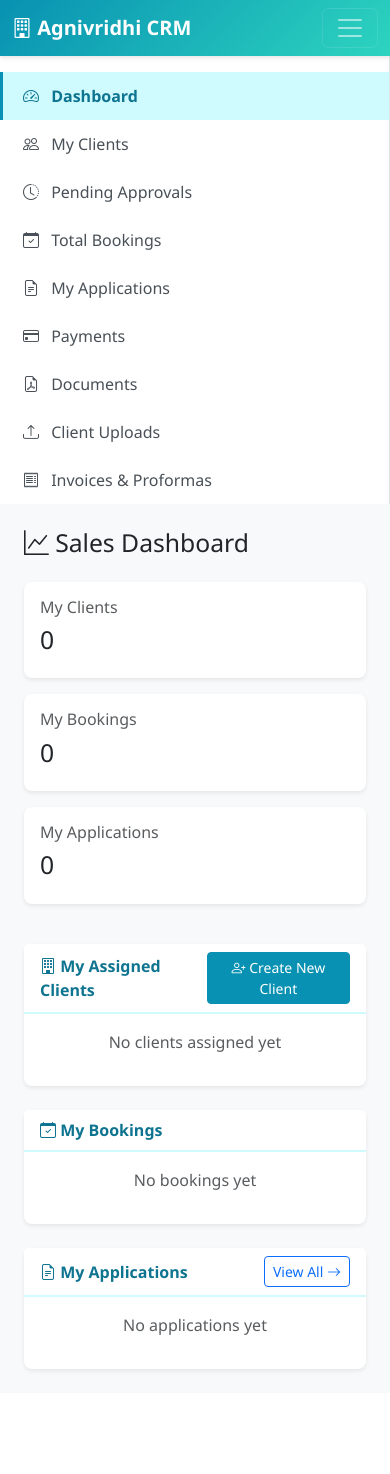
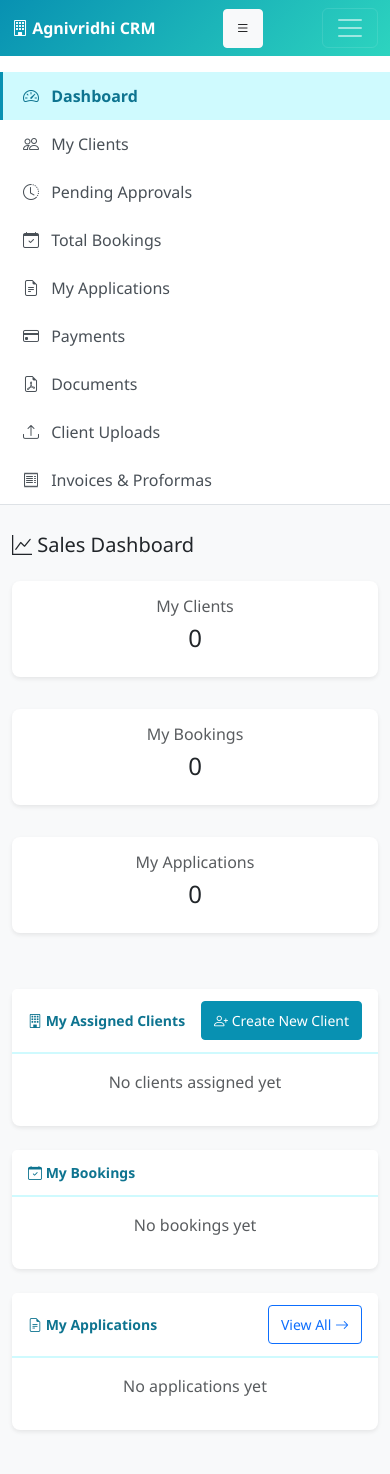
Before and after one commit to Utkarsh1506/crm-agnivridhi, a Django app: page /dashboard/sales/ in a window 390 px wide. Before the commit the page ends 1372 px from the top, so only its background shows below. Run offline with Django 5.2, Linux system fonts and the light colour scheme; the visitor is signed in with stand-in values (Sample User, id 1); data that the repository does not hold is empty; parts of the project's set-up code (start-up, migrations or seed data) failed here and were passed over.

Commit message:
Add comprehensive mobile responsiveness to CRM - responsive tables, mobile sidebar, touch-friendly UI

```diff
--- /dev/null
+++ b/static/css/mobile-responsive.css
@@ -0,0 +1,229 @@
+/* Mobile Responsive Enhancements for Agnivridhi CRM */
+
+/* Ensure all tables are scrollable on mobile */
+.table-responsive {
+    overflow-x: auto;
+    -webkit-overflow-scrolling: touch;
+}
+
+/* Mobile-specific table styling */
+@media (max-width: 768px) {
+    /* Reduce table font size on mobile */
+    .table {
+        font-size: 0.875rem;
+    }
+
+    .table th,
+    .table td {
+        padding: 0.5rem 0.25rem;
+        vertical-align: middle;
+    }
+
+    /* Hide less important columns on mobile */
+    .table th.d-none.d-md-table-cell,
+    .table td.d-none.d-md-table-cell {
+        display: none !important;
+    }
+
+    /* Stack form fields vertically */
+    .row > [class*='col-'] {
+        flex: 0 0 100%;
+        max-width: 100%;
+    }
+
+    /* Full width buttons on mobile */
+    .btn-group {
+        display: flex;
+        flex-direction: column;
+        width: 100%;
+    }
+
+    .btn-group .btn {
+        margin-bottom: 0.5rem;
+        width: 100%;
+    }
+
+    /* Better card spacing */
+    .card {
+        margin-bottom: 1rem;
+    }
+
+    .card-body {
+        padding: 1rem;
+    }
+
+    /* Responsive stats cards */
+    .stats-card {
+        margin-bottom: 1rem;
+    }
+
+    .stats-card .card-body {
+        text-align: center;
+    }
+
+    /* Mobile sidebar */
+    .sidebar {
+        position: relative;
+        width: 100%;
+    }
+
+    /* Better modal on mobile */
+    .modal-dialog {
+        margin: 0.5rem;
+        max-width: calc(100% - 1rem);
+    }
+
+    /* Responsive dropdown menus */
+    .dropdown-menu {
+        font-size: 0.875rem;
+    }
+
+    /* Invoice forms mobile optimization */
+    .invoice-meta table {
+        font-size: 0.75rem;
+    }
+
+    /* Better alert spacing */
+    .alert {
+        margin-bottom: 1rem;
+        font-size: 0.875rem;
+    }
+
+    /* Action buttons in tables */
+    .btn-sm {
+        padding: 0.25rem 0.5rem;
+        font-size: 0.75rem;
+    }
+
+    /* Search bar mobile */
+    .navbar .form-control {
+        font-size: 16px; /* Prevents iOS zoom */
+        min-width: 100%;
+    }
+
+    /* Better pagination on mobile */
+    .pagination {
+        font-size: 0.875rem;
+    }
+
+    .pagination .page-link {
+        padding: 0.25rem 0.5rem;
+    }
+}
+
+/* Very small screens (phones in portrait) */
+@media (max-width: 576px) {
+    /* Smaller headings */
+    h1, .h1 {
+        font-size: 1.5rem;
+    }
+
+    h2, .h2 {
+        font-size: 1.25rem;
+    }
+
+    h3, .h3 {
+        font-size: 1.1rem;
+    }
+
+    h4, .h4 {
+        font-size: 1rem;
+    }
+
+    /* Compact cards */
+    .card-header {
+        padding: 0.75rem 1rem;
+        font-size: 0.875rem;
+    }
+
+    .card-body {
+        padding: 0.75rem;
+    }
+
+    /* Stack dashboard stats */
+    .col-xl-3,
+    .col-lg-4,
+    .col-md-6 {
+        flex: 0 0 100%;
+        max-width: 100%;
+    }
+
+    /* Smaller badges */
+    .badge {
+        font-size: 0.7rem;
+        padding: 0.25em 0.5em;
+    }
+
+    /* Better form labels */
+    .form-label {
+        font-size: 0.875rem;
+        margin-bottom: 0.25rem;
+    }
+
+    /* Compact form controls */
+    .form-control,
+    .form-select {
+        padding: 0.375rem 0.75rem;
+        font-size: 16px; /* Prevents iOS zoom */
+    }
+
+    /* Better navbar brand */
+    .navbar-brand {
+        font-size: 0.9rem;
+    }
+
+    /* Compact notification badges */
+    .navbar .badge {
+        font-size: 0.6rem;
+    }
+}
+
+/* Landscape tablets */
+@media (min-width: 577px) and (max-width: 991px) {
+    .col-md-6 {
+        flex: 0 0 50%;
+        max-width: 50%;
+    }
+
+    .table {
+        font-size: 0.9rem;
+    }
+}
+
+/* Touch-friendly improvements for all mobile devices */
+@media (hover: none) and (pointer: coarse) {
+    /* Larger touch targets */
+    .btn,
+    .nav-link,
+    .dropdown-item {
+        min-height: 44px;
+        display: flex;
+        align-items: center;
+    }
+
+    /* Better spacing for touch */
+    .list-group-item,
+    .table tr {
+        min-height: 44px;
+    }
+
+    /* Prevent accidental double-tap zoom */
+    button,
+    a,
+    input,
+    select,
+    textarea {
+        touch-action: manipulation;
+    }
+}
+
+/* PDF Invoice mobile optimization */
+@media print {
+    .no-print {
+        display: none !important;
+    }
+
+    .content-area {
+        padding: 0;
+    }
+}
--- a/templates/base.html
+++ b/templates/base.html
@@ -12,6 +12,9 @@
 
     <!-- Bootstrap Icons -->
     <link rel="stylesheet" href="https://cdn.jsdelivr.net/npm/bootstrap-icons@1.10.5/font/bootstrap-icons.css">
+
+    <!-- Mobile Responsive CSS -->
+    <link rel="stylesheet" href="{% static 'css/mobile-responsive.css' %}">
 
     <!-- Custom Agnivridhi Theme CSS -->
     <style>
@@ -104,9 +107,95 @@
             padding: 24px;
         }
 
+        /* Mobile Responsiveness */
         @media (max-width: 768px) {
             .sidebar {
                 min-height: auto;
+                border-right: none;
+                border-bottom: 1px solid #dee2e6;
+            }
+
+            .content-area {
+                padding: 16px;
+            }
+
+            .navbar-brand {
+                font-size: 1rem;
+            }
+
+            .card {
+                margin-bottom: 16px;
+            }
+
+            .table-responsive {
+                font-size: 0.875rem;
+            }
+
+            /* Stack columns on mobile */
+            .row > [class*='col-'] {
+                margin-bottom: 1rem;
+            }
+
+            /* Make forms more mobile-friendly */
+            .form-control, .form-select {
+                font-size: 16px; /* Prevent zoom on iOS */
+            }
+
+            /* Adjust button sizes */
+            .btn {
+                padding: 0.5rem 0.75rem;
+                font-size: 0.875rem;
+            }
+
+            /* Hide long text in tables */
+            .table td {
+                white-space: nowrap;
+                overflow: hidden;
+                text-overflow: ellipsis;
+                max-width: 150px;
+            }
+
+            /* Better search bar on mobile */
+            .navbar-nav .d-flex input[type="search"] {
+                width: 100% !important;
+                max-width: 100%;
+            }
+
+            /* Stack navbar items */
+            .navbar-nav {
+                padding-top: 1rem;
+            }
+
+            .navbar-nav .nav-item {
+                padding: 0.5rem 0;
+            }
+        }
+
+        @media (max-width: 576px) {
+            .content-area {
+                padding: 12px;
+            }
+
+            .card-body {
+                padding: 1rem;
+            }
+
+            /* Make stat cards full width on very small screens */
+            .stats-card {
+                margin-bottom: 1rem;
+            }
+
+            /* Smaller headings on mobile */
+            h1 {
+                font-size: 1.75rem;
+            }
+
+            h2 {
+                font-size: 1.5rem;
+            }
+
+            h3 {
+                font-size: 1.25rem;
             }
         }
     </style>
@@ -120,6 +209,13 @@
             <a class="navbar-brand fw-bold" href="{{ dashboard_url }}">
                 <i class="bi bi-building"></i> Agnivridhi CRM
             </a>
+
+            <!-- Mobile Menu Toggle for Sidebar -->
+            {% if user.is_authenticated %}
+            <button class="btn btn-sm btn-light d-md-none me-2" type="button" data-bs-toggle="offcanvas" data-bs-target="#mobileSidebar" aria-controls="mobileSidebar">
+                <i class="bi bi-list"></i>
+            </button>
+            {% endif %}
 
             <button class="navbar-toggler" type="button" data-bs-toggle="collapse" data-bs-target="#navbarNav">
                 <span class="navbar-toggler-icon"></span>
@@ -188,9 +284,22 @@
     <!-- Main Content -->
     <div class="container-fluid">
         <div class="row">
+            <!-- Mobile Offcanvas Sidebar -->
+            {% if user.is_authenticated %}
+            <div class="offcanvas offcanvas-start d-md-none" tabindex="-1" id="mobileSidebar" aria-labelledby="mobileSidebarLabel">
+                <div class="offcanvas-header">
+                    <h5 class="offcanvas-title" id="mobileSidebarLabel">Menu</h5>
+                    <button type="button" class="btn-close" data-bs-dismiss="offcanvas" aria-label="Close"></button>
+                </div>
+                <div class="offcanvas-body p-0">
+                    {% block mobile_sidebar %}{% endblock %}
+                </div>
+            </div>
+            {% endif %}
+
             {% block sidebar %}{% endblock %}
 
-            <main class="{% if user.is_authenticated %}col-md-9 col-lg-10{% else %}col-12{% endif %} content-area">
+            <main class="{% if user.is_authenticated %}col-md-9 col-lg-10 ms-sm-auto{% else %}col-12{% endif %} content-area">
                 {% block content %}{% endblock %}
             </main>
         </div>
--- a/templates/dashboards/sales_dashboard.html
+++ b/templates/dashboards/sales_dashboard.html
@@ -1,6 +1,60 @@
 {% extends 'base.html' %}
 
 {% block title %}Sales Dashboard - Agnivridhi CRM{% endblock %}
+
+{% block mobile_sidebar %}
+<!-- Mobile Sidebar Content (same as desktop) -->
+<ul class="nav flex-column">
+    <li class="nav-item">
+        <a class="nav-link active" href="{% url 'accounts:sales_dashboard' %}" data-bs-dismiss="offcanvas">
+            <i class="bi bi-speedometer2"></i> Dashboard
+        </a>
+    </li>
+    <li class="nav-item">
+        <a class="nav-link" href="{% url 'clients:sales_clients_list' %}" data-bs-dismiss="offcanvas">
+            <i class="bi bi-people"></i> My Clients
+        </a>
+    </li>
+    <li class="nav-item">
+        <a class="nav-link" href="{% url 'clients:pending_approval_clients' %}" data-bs-dismiss="offcanvas">
+            <i class="bi bi-clock-history"></i> Pending Approvals
+            {% if pending_clients_count > 0 %}
+            <span class="badge bg-warning text-dark ms-2">{{ pending_clients_count }}</span>
+            {% endif %}
+        </a>
+    </li>
+    <li class="nav-item">
+        <a class="nav-link" href="{% url 'bookings:sales_bookings_list' %}" data-bs-dismiss="offcanvas">
+            <i class="bi bi-calendar-check"></i> Total Bookings
+        </a>
+    </li>
+    <li class="nav-item">
+        <a class="nav-link" href="{% url 'applications:sales_applications_list' %}" data-bs-dismiss="offcanvas">
+            <i class="bi bi-file-earmark-text"></i> My Applications
+        </a>
+    </li>
+    <li class="nav-item">
+        <a class="nav-link" href="{% url 'payments:sales_payments_list' %}" data-bs-dismiss="offcanvas">
+            <i class="bi bi-credit-card"></i> Payments
+        </a>
+    </li>
+    <li class="nav-item">
+        <a class="nav-link" href="{% url 'documents:sales_documents_list' %}" data-bs-dismiss="offcanvas">
+            <i class="bi bi-file-earmark-pdf"></i> Documents
+        </a>
+    </li>
+    <li class="nav-item">
+        <a class="nav-link" href="{% url 'documents:sales_client_uploads_list' %}" data-bs-dismiss="offcanvas">
+            <i class="bi bi-upload"></i> Client Uploads
+        </a>
+    </li>
+    <li class="nav-item">
+        <a class="nav-link" href="{% url 'invoices:sales_invoice_list' %}" data-bs-dismiss="offcanvas">
+            <i class="bi bi-receipt"></i> Invoices & Proformas
+        </a>
+    </li>
+</ul>
+{% endblock %}
 
 {% block sidebar %}
 <nav class="col-md-3 col-lg-2 d-md-block sidebar">
```
